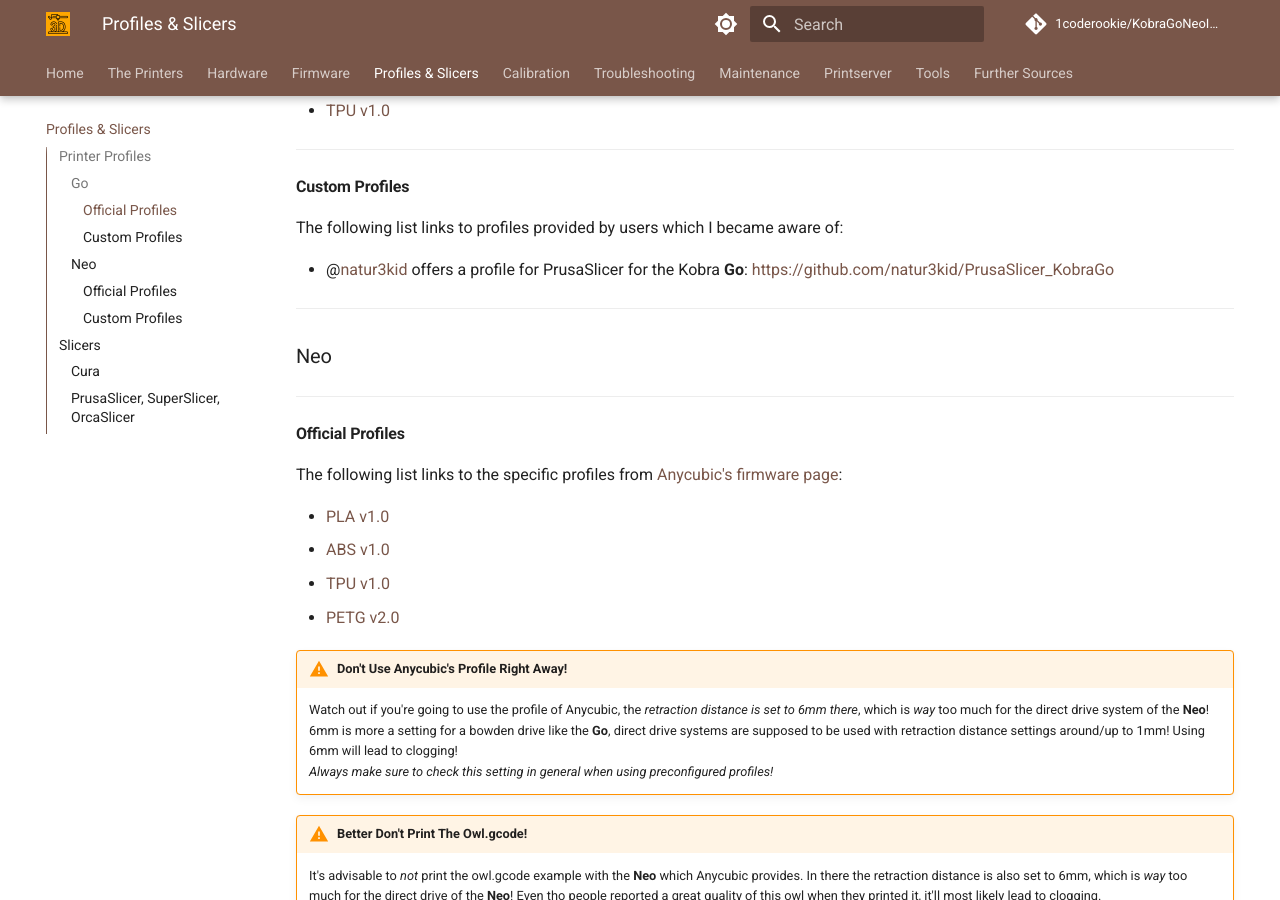
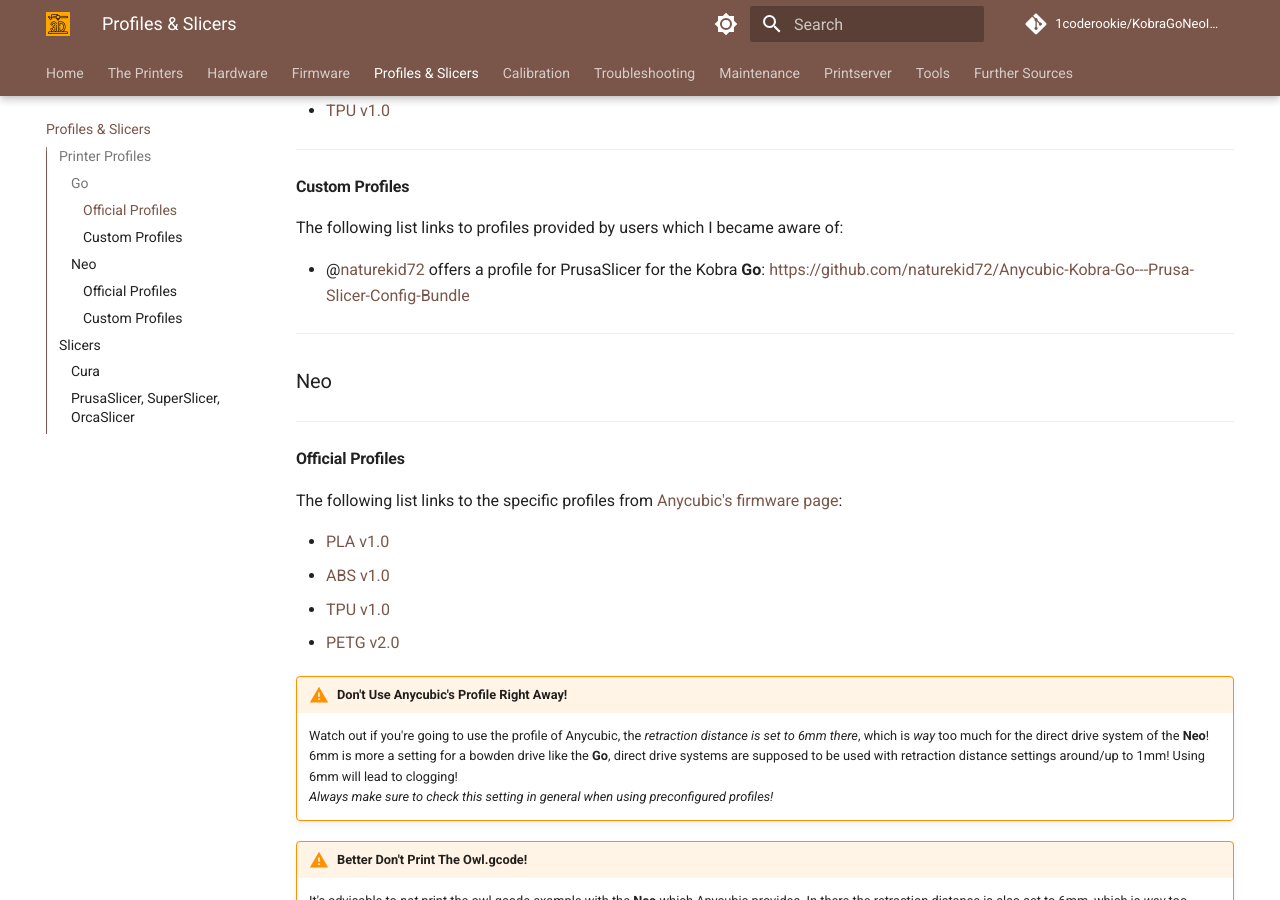
Before and after one commit to 1coderookie/KobraGoNeoInsights, an MkDocs documentation site: the page built from docs/profiles.md, in a window 1280 px wide and 900 px high, scrolled down 1462 px. Built offline with MkDocs 1.6.1 and Material for MkDocs 9.7.7, drawn with Linux system fonts in a browser that asks for light colours; comment, search, counter and statistics services are not loaded.

Commit message:
Update profiles.md

```diff
--- a/docs/profiles.md
+++ b/docs/profiles.md
@@ -61,7 +61,7 @@
 
 The following list links to profiles provided by users which I became aware of:
 
-- @[natur3kid](https://github.com/natur3kid) offers a profile for PrusaSlicer for the Kobra **Go**: [https://github.com/natur3kid/PrusaSlicer_KobraGo](https://github.com/natur3kid/PrusaSlicer_KobraGo)
+- @[naturekid72](https://github.com/naturekid72) offers a profile for PrusaSlicer for the Kobra **Go**: [https://github.com/naturekid72/Anycubic-Kobra-Go---Prusa-Slicer-Config-Bundle](https://github.com/naturekid72/Anycubic-Kobra-Go---Prusa-Slicer-Config-Bundle)
 
 
 ---
```
